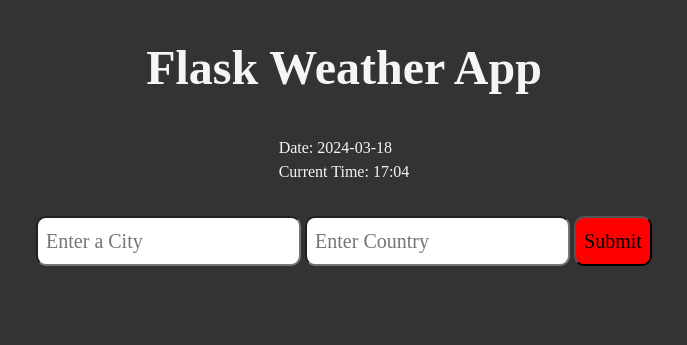
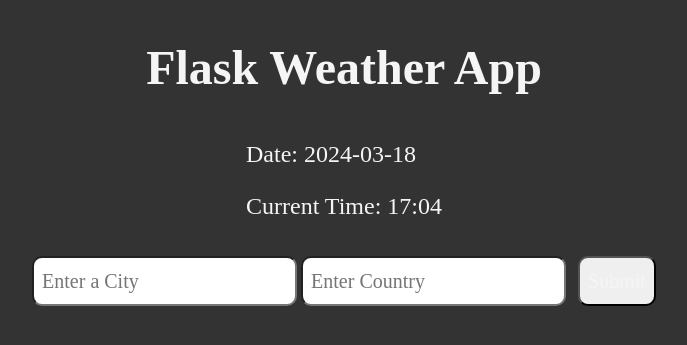
Before and after one commit to victoriacheng15/flask-weather, a Flask app: page / in a window 1280 px wide. Shown: the top 345 px of the page, without its empty margins (296-983 px from the left). Run offline with Flask 3, Linux system fonts and the light colour scheme.

Commit message:
chore: add css style for date container

```diff
--- a/static/css/style.css
+++ b/static/css/style.css
@@ -23,6 +23,12 @@
   font: inherit;
 }
 
+button {
+  margin-left: 0.5rem;
+  color: whitesmoke;
+  cursor: pointer;
+}
+
 p, h1, h2, h3, h4, h5, h6 {
   overflow-wrap: break-word;
 }
@@ -33,13 +39,17 @@
   font-size: 1.25rem;
 }
 
-button {
-  background-color: red;
-  cursor: pointer;
+h1 {
+  font-size: 3rem;
 }
 
-h1 {
-  font-size: 3rem;
+.date-container {
+  display: grid;
+  gap: 1rem;
+}
+
+.date-container p {
+  font-size: 1.5rem;
 }
 
 .weather-display {
```
